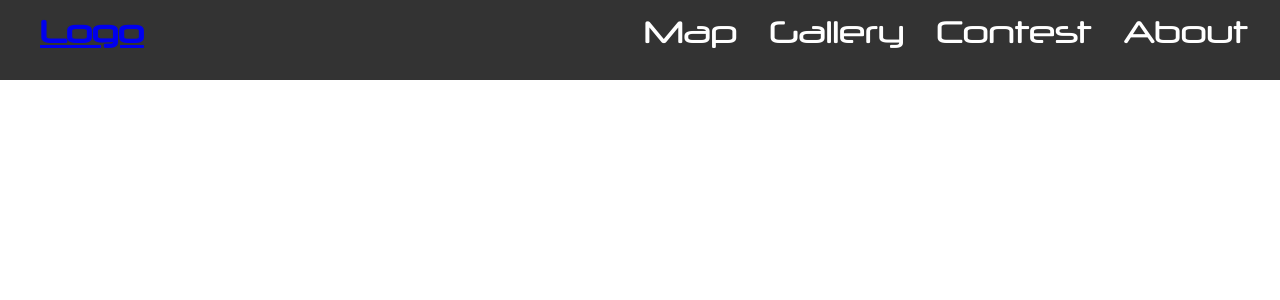
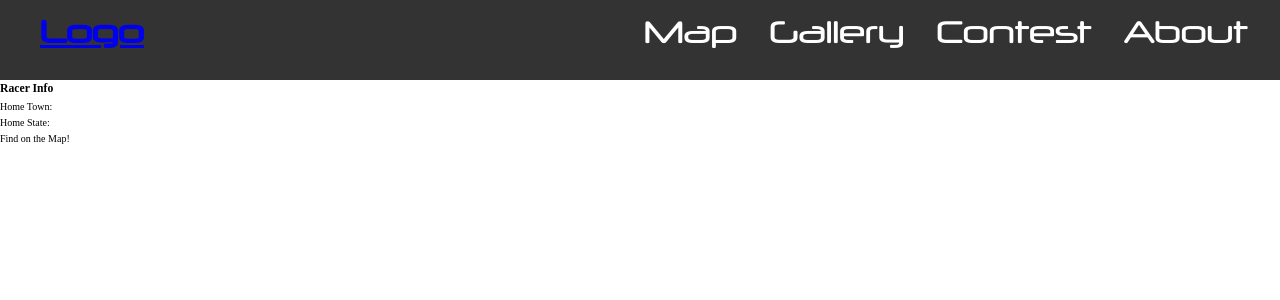
Before and after one commit to firesoflife/react-biketour-frontend, a React (Create React App) app: page /racers/profile in a window 1280 px wide. Shown: the top 300 px of the page. Built offline with nearby package versions, Linux system fonts and the light colour scheme.

Commit message:
racers index page built and working

```diff
--- a/src/App.js
+++ b/src/App.js
@@ -6,6 +6,9 @@ import Navbar from './components/Navbar';
 import Home from './pages/Home';
 import About from './pages/About';
 import RaceMap from './pages/RaceMap.jsx';
+import RacerProfiles from './pages/RacerProfiles';
+import Profile from './components/Profile';
+import SingleRacerProfile from './pages/SingleRacerProfile';
 
 function App() {
 	return (
@@ -15,6 +18,13 @@ function App() {
 				<Route path='/' exact component={Home} />
 				<Route path='/about' exact component={About} />
 				<Route path='/map' exact component={RaceMap} />
+				<Route path='/racers' exact component={RacerProfiles} />
+				<Route path='/racers/profile' exact component={Profile} />
+				<Route
+					path='/racers/profile/:id'
+					exact
+					component={SingleRacerProfile}
+				/>
 			</Switch>
 		</div>
 	);
--- /dev/null
+++ b/src/components/Profile.jsx
@@ -0,0 +1,32 @@
+import React from 'react';
+
+const Profile = props => {
+	return (
+		<div className='profile-wrapper'>
+			<h2 className='racer-bio'>
+				{props.firstname} {props.lastname}{' '}
+			</h2>
+			<div className='card'>
+				<div className='profile'>
+					<ion-icon name='bicycle'></ion-icon>
+					<div className='info-box'>
+						<h3 className='info-title'>Racer Info</h3>
+						<div className='line-break'></div>
+						<div className='racer-city'>
+							<span className='lead'>Home Town: </span>
+							<br></br>
+							{props.city}{' '}
+						</div>
+						<div className='racer-state'>
+							<span className='lead'>Home State: </span>
+							{props.state}{' '}
+						</div>
+					</div>
+				</div>
+				<div className='racer-location'>Find {props.firstname} on the Map!</div>
+			</div>
+		</div>
+	);
+};
+
+export default Profile;
--- /dev/null
+++ b/src/pages/RacerProfiles.jsx
@@ -0,0 +1,43 @@
+import React, { useState, useEffect, Fragment } from 'react';
+import axios from 'axios';
+import Profile from '../components/Profile';
+
+const RacerProfiles = () => {
+	const [racers, setRacers] = useState([]);
+
+	useEffect(() => {
+		axios
+			.get('http://localhost:4000/racers')
+			.then(resp => {
+				setRacers(resp.data);
+				console.log(resp.data);
+			})
+			.catch(resp => console.log(resp));
+	}, []);
+
+	const grid = racers.map(racer => {
+		return (
+			<Profile
+				key={racer.id}
+				firstname={racer.f_name}
+				lastname={racer.l_name}
+				city={racer.city}
+				state={racer.state}
+			/>
+		);
+	});
+
+	return (
+		<Fragment>
+			<div className='header'>
+				<h1>Choose your Racer!</h1>
+				<div className='subheader'>
+					Track the location of your favourite racer and get their bios!
+				</div>
+				<div className='grid'>{grid}</div>
+			</div>
+		</Fragment>
+	);
+};
+
+export default RacerProfiles;
--- /dev/null
+++ b/src/pages/SingleRacerProfile.jsx
@@ -0,0 +1,20 @@
+import React from 'react';
+import { useLocation } from 'react-router';
+import Profile from '../components/Profile';
+
+const SingleRacerProfile = () => {
+	const { state } = useLocation();
+	return (
+		<div>
+			<Profile
+				key={state.id}
+				firstname={state.f_name}
+				lastname={state.l_name}
+				city={state.city}
+				state={state.state}
+			/>
+		</div>
+	);
+};
+
+export default SingleRacerProfile;
```
Also changed, not shown: src/pages/RaceMap.jsx (+0 -23 lines).
